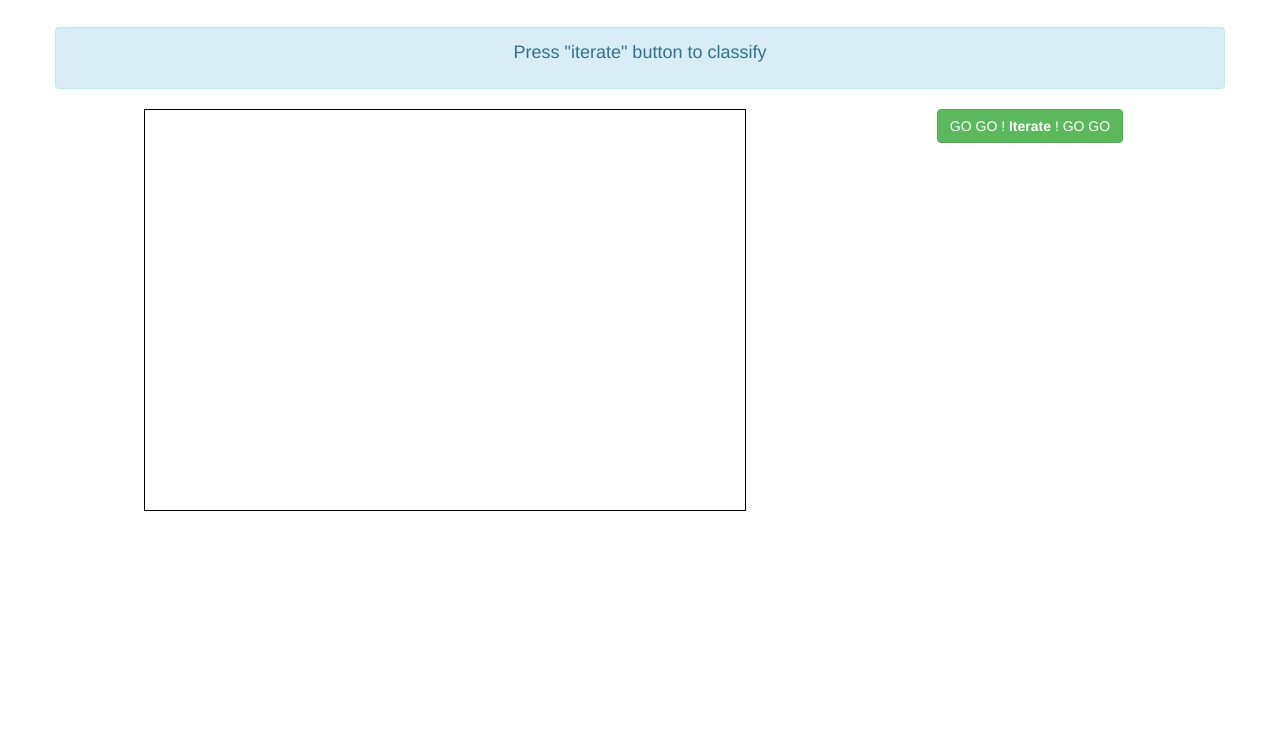
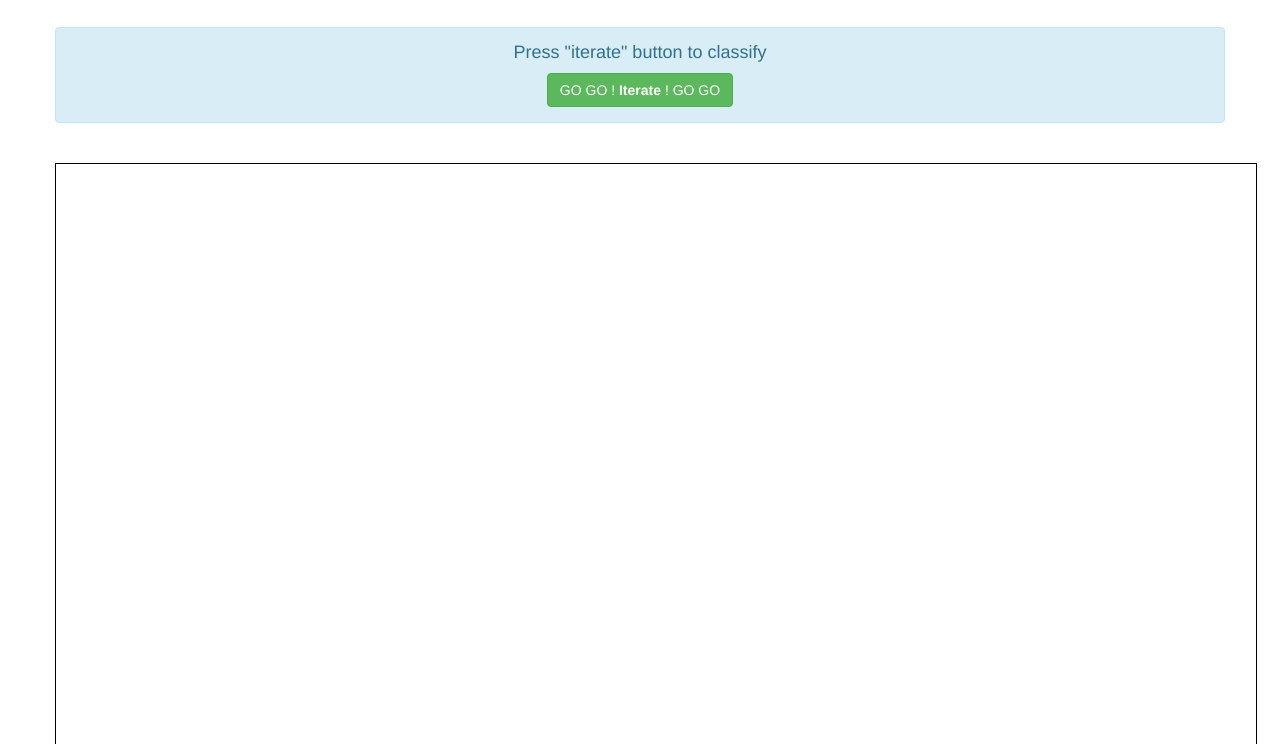
Before and after one commit to Blockost/data-mining, a website: page index.html in a window 1280 px wide. Shown: the part 56-800 px from the top of the page. Drawn offline with Linux system fonts and the light colour scheme; no server answers.

Commit message:
index.html + je sais pas !

```diff
--- a/index.html
+++ b/index.html
@@ -15,18 +15,15 @@
                 </div>
             </div>
             <br>
-            <div class="row text-center">
-                <div class="col-sm-12 alert alert-info">
-                    <h4>Press "iterate" button to classify</h4>
+            <div class="row text-center alert alert-info">
+                <h4>Press "iterate" button to classify</h4>
+                <div class="row text-center">
+                    <button class="btn btn-success" id="btn_iterate">GO GO ! <b>Iterate</b> ! GO GO</button>
                 </div>
             </div>
+            <br>
             <div class="row text-center">
-                <div class="col-sm-8">
-                    <canvas id="canvas" width="600" height="400"></canvas>
-                </div>
-                <div class="col-sm-4">
-                    <button class="btn btn-success" id="btn_iterate">GO GO ! <b>Iterate</b> ! GO GO</button>
-                </div>
+                <canvas id="canvas" width="1200" height="750"></canvas>
             </div>
         </div>
 
```
